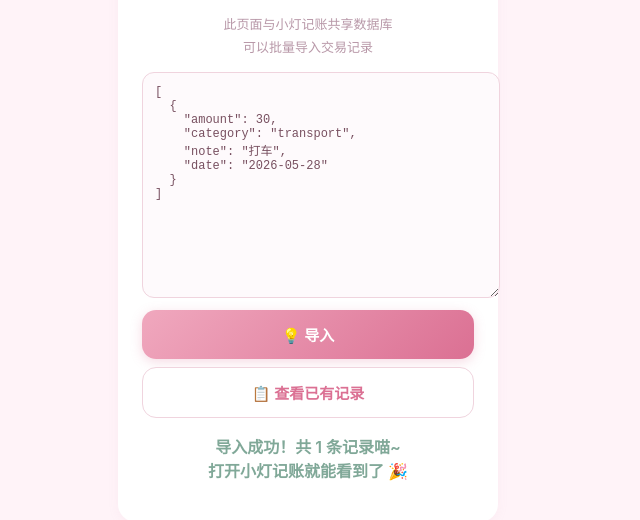
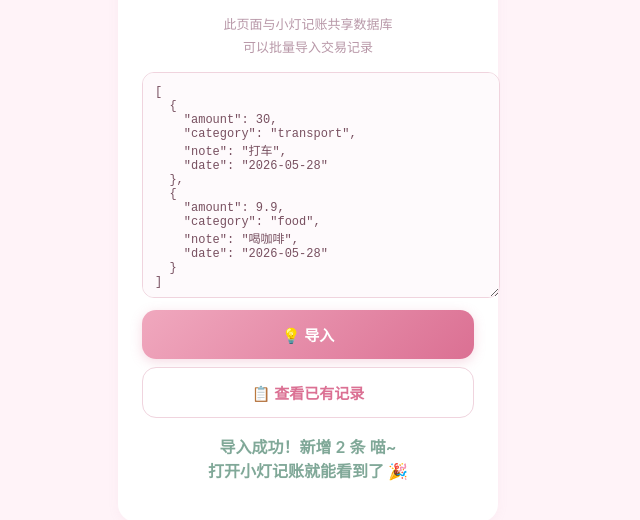
Before and after one commit to fionapia/xiaodeng, a plain HTML site: page helper.html in a window 1280 px wide. Shown: the part 142-662 px from the top of the page, without its empty margins (332-972 px from the left). Drawn offline with Linux system fonts and the light colour scheme.

Commit message:
update helper with dedup logic

```diff
--- a/helper.html
+++ b/helper.html
@@ -27,6 +27,12 @@
     "amount": 30,
     "category": "transport",
     "note": "打车",
+    "date": "2026-05-28"
+  },
+  {
+    "amount": 9.9,
+    "category": "food",
+    "note": "喝咖啡",
     "date": "2026-05-28"
   }
 ]</textarea>
@@ -59,9 +65,26 @@ async function importData() {
     if (!Array.isArray(records)) { r.innerHTML = '<p class="error">数据必须是数组格式喵~</p>'; return; }
 
     const db = await openDB();
+
+    // Check existing records for duplicates
+    const existing = await new Promise((resolve) => {
+      const t = db.transaction('tx','readonly');
+      const req = t.objectStore('tx').getAll();
+      req.onsuccess = () => resolve(req.result || []);
+      req.onerror = () => resolve([]);
+    });
+
     let count = 0;
+    let skipped = 0;
     for (const rec of records) {
       if (!rec.amount || !rec.category || !rec.date) continue;
+
+      // Skip duplicate
+      const isDup = existing.some(e =>
+        e.date === rec.date && e.amount === parseFloat(rec.amount) && e.note === (rec.note || '')
+      );
+      if (isDup) { skipped++; continue; }
+
       const tx = {
         id: crypto.randomUUID ? crypto.randomUUID() : Date.now().toString(36)+Math.random().toString(36).slice(2),
         amount: parseFloat(rec.amount),
@@ -79,7 +102,7 @@ async function importData() {
       count++;
     }
     db.close();
-    r.innerHTML = '<p class="success">导入成功！共 ' + count + ' 条记录喵~<br>打开小灯记账就能看到了 🎉</p>';
+    r.innerHTML = '<p class="success">导入成功！新增 ' + count + ' 条' + (skipped > 0 ? '，跳过 ' + skipped + ' 条重复' : '') + ' 喵~<br>打开小灯记账就能看到了 🎉</p>';
   } catch(e) {
     r.innerHTML = '<p class="error">出错了喵：' + e.message + '</p>';
   }
```
